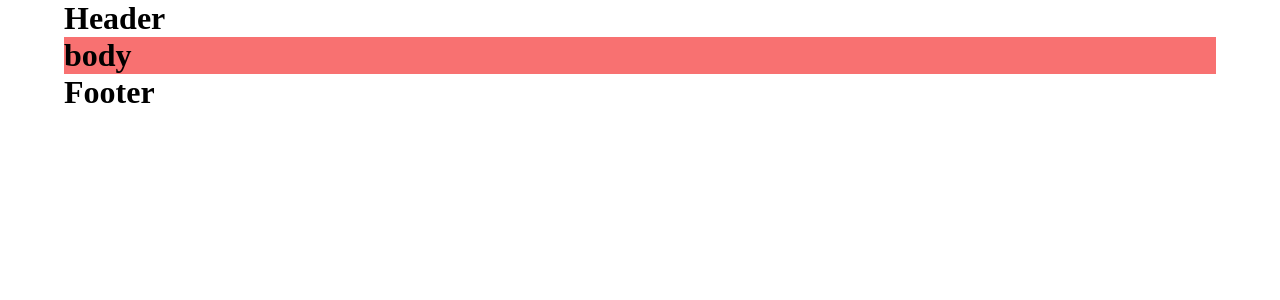
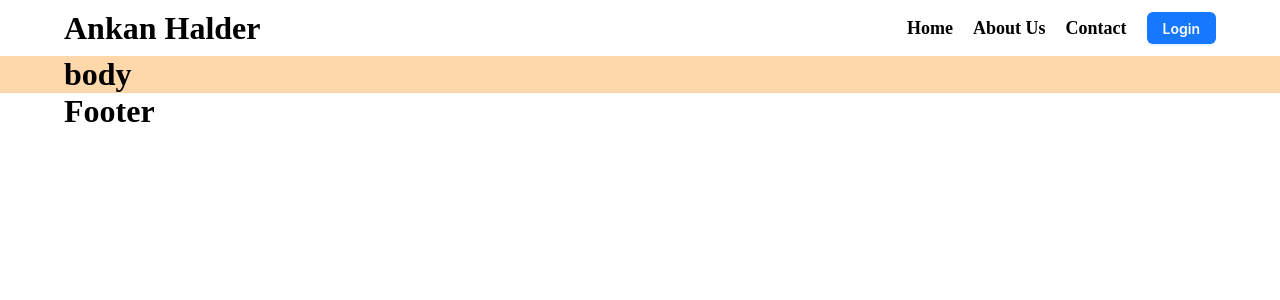
Before and after one commit to Ankan112/goZayaan-frontend, a Next.js app: page / in a window 1280 px wide. Shown: the top 300 px of the page. Built offline with nearby package versions, Linux system fonts and the light colour scheme.

Commit message:
responsive navbar finished

```diff
--- a/src/components/shared/Navbar.jsx
+++ b/src/components/shared/Navbar.jsx
@@ -1,7 +1,82 @@
+import { Button } from "antd";
+import Link from "next/link";
+import { useState } from "react";
+import { MenuOutlined, CloseOutlined } from "@ant-design/icons";
 const Navbar = () => {
+  const [toggle, setToggle] = useState(false);
+  const handleToggle = () => {
+    setToggle(!toggle);
+  };
   return (
-    <div className="main-container">
-      <h1>Header</h1>
+    <div className="relative">
+      <div className=" h-14 flex justify-center items-center fixed top-0 w-full bg-opacity-70 bg-white backdrop-blur-lg">
+        <div className="main-container flex justify-between items-center">
+          <h1>Ankan Halder</h1>
+          <div className="hidden md:block">
+            <div className="flex justify-center items-center">
+              <Link
+                href={"/home"}
+                className="no-underline flex items-center text-lg cursor-pointer mr-5"
+              >
+                <span className="text-black text-lg font-semibold">Home</span>
+              </Link>
+              <Link
+                href={"/about"}
+                className="no-underline flex items-center text-lg cursor-pointer mr-5"
+              >
+                <span className="text-black text-lg font-semibold">
+                  About Us
+                </span>
+              </Link>
+              <Link
+                href={"/contact"}
+                className="no-underline flex items-center text-lg cursor-pointer mr-5"
+              >
+                <span className="text-black text-lg font-semibold">
+                  Contact
+                </span>
+              </Link>
+              <Link href={"/login"} className="">
+                <Button type="primary" className="font-semibold">
+                  Login
+                </Button>
+              </Link>
+            </div>
+          </div>
+          <div className="block md:hidden">
+            {toggle ? (
+              <CloseOutlined className="text-lg" onClick={handleToggle} />
+            ) : (
+              <MenuOutlined className="text-lg" onClick={handleToggle} />
+            )}
+          </div>
+        </div>
+      </div>
+      <div
+        className={`bg-white transition-transform transform ${
+          toggle ? "translate-x-0" : "-translate-x-full"
+        } w-full fixed top-14 left-0`}
+      >
+        <div className="main-container text-center py-5">
+          <Link href={"/home"} className="no-underline text-black">
+            <p className="mb-3 font-medium">Home</p>
+          </Link>
+          <Link href={"/home"} className="no-underline text-black">
+            <p className="mb-3 font-medium">About</p>
+          </Link>
+          <Link href={"/home"} className="no-underline text-black">
+            <p className="mb-3 font-medium">Contact</p>
+          </Link>
+          <Link href={"/home"} className="no-underline text-black">
+            <p className="mb-3 font-medium">Blog</p>
+          </Link>
+          <Link href={"/home"} className="no-underline text-black">
+            <Button type="primary" className="mb-3 font-medium">
+              Login
+            </Button>
+          </Link>
+        </div>
+      </div>
     </div>
   );
 };
--- a/src/pages/index.js
+++ b/src/pages/index.js
@@ -2,8 +2,9 @@ import RootLayout from "@/components/layout/RootLayout";
 
 export default function Home() {
   return (
-    <div>
-      <h1 className="bg-red-400 main-container">body</h1>
+    // Margin Top 56 px (mt-14) must add otherwise banner section goes to inside the navbar.
+    <div className="bg-orange-200 mt-14">
+      <h1 className="main-container">body</h1>
     </div>
   );
 }
--- a/src/styles/globals.css
+++ b/src/styles/globals.css
@@ -14,3 +14,13 @@
   max-width: 1280px;
   margin: 0 auto;
 }
+.toggle-div {
+  display: block;
+  width: 0;
+  overflow: hidden;
+  transition: width 0.3s ease-in-out;
+}
+
+.toggle-div.active {
+  width: 100%;
+}
```
